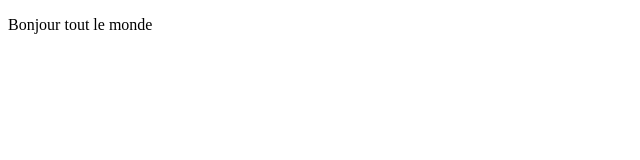
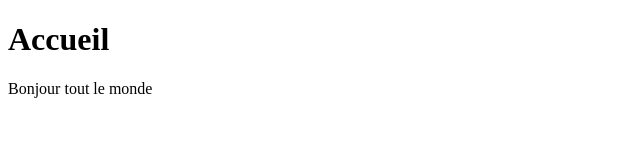
Before and after one commit to Oxnooo/PROJETGIT, a plain HTML site: page index.html in a window 1280 px wide. Shown: the whole page, without its empty margins (0-640 px from the left). Drawn offline with Linux system fonts and the light colour scheme.

Commit message:
Ajout d'un header à notre sitee

```diff
--- a/index.html
+++ b/index.html
@@ -7,6 +7,9 @@
 	<link rel="stylesheet" type="css/app.css">
 	<script type="text/javascript" src="js/app.js"></script>
 </head>
+<header>
+	<h1>Accueil</h1>
+</header>
 <body>
 	<p>Bonjour tout le monde</p>
 </body>
```
